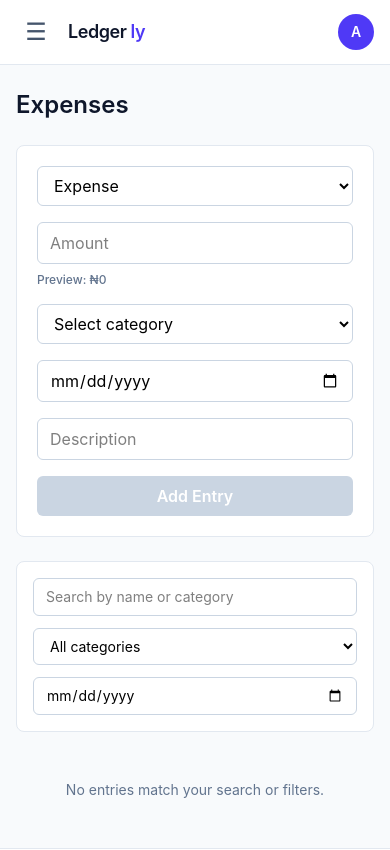
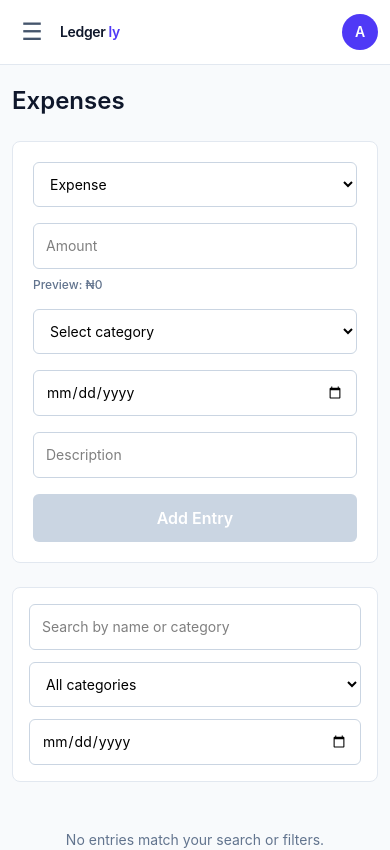
Before and after one commit to Abdulrahmanvisit/SME-Expense-Tracker-project, a React (Vite) app: page /expenses in a window 390 px wide. Shown: the top 850 px of the page. Built offline with nearby package versions, Linux system fonts and the light colour scheme.

Commit message:
Responsive layout fixes

```diff
--- a/src/components/layout/Navbar.jsx
+++ b/src/components/layout/Navbar.jsx
@@ -15,20 +15,20 @@ function Navbar({ isSidebarOpen, onToggleSidebar }) {
 
   return (
     <header className="sticky top-0 z-40 border-b border-slate-200 bg-white">
-      <div className="flex h-16 items-center justify-between px-4 md:px-8">
-        <div className="flex items-center gap-3">
+      <div className="flex h-16 items-center justify-between gap-3 px-3 sm:px-4 md:px-8">
+        <div className="flex min-w-0 items-center gap-2 sm:gap-3">
           <button
             type="button"
             onClick={onToggleSidebar}
             aria-expanded={isSidebarOpen}
             aria-controls="app-sidebar"
             aria-label={isSidebarOpen ? 'Close menu' : 'Open menu'}
-            className="inline-flex h-10 w-10 items-center justify-center rounded-md text-slate-600 hover:bg-slate-100 focus:outline-none focus-visible:ring-2 focus-visible:ring-indigo-500 md:hidden"
+            className="inline-flex h-10 w-10 shrink-0 items-center justify-center rounded-md text-slate-600 hover:bg-slate-100 focus:outline-none focus-visible:ring-2 focus-visible:ring-indigo-500 md:hidden"
           >
             <span className="text-2xl leading-none">{isSidebarOpen ? '✕' : '☰'}</span>
           </button>
 
-          <span className="text-lg font-semibold tracking-tight text-slate-900">
+          <span className="truncate text-sm font-semibold tracking-tight text-slate-900 sm:text-lg">
             Ledger <span className="text-indigo-600">ly</span>
           </span>
         </div>
@@ -36,7 +36,7 @@ function Navbar({ isSidebarOpen, onToggleSidebar }) {
         <div
           role="img"
           aria-label={`Profile avatar for ${profile.businessName}`}
-          className={`flex h-9 w-9 items-center justify-center rounded-full text-sm font-semibold ${accentStyles[profile.accentColor] || accentStyles.indigo}`}
+          className={`flex h-9 w-9 shrink-0 items-center justify-center rounded-full text-sm font-semibold ${accentStyles[profile.accentColor] || accentStyles.indigo}`}
         >
           {initials}
         </div>
--- a/src/components/layout/Sidebar.jsx
+++ b/src/components/layout/Sidebar.jsx
@@ -13,11 +13,11 @@ function Sidebar({ isOpen, onNavigate }) {
     <aside
       id="app-sidebar"
       aria-label="Primary"
-      className={`fixed inset-y-0 left-0 z-40 w-64 transform border-r border-slate-200 bg-white pt-16 transition-transform duration-200 ease-in-out
+      className={`fixed inset-y-0 left-0 z-40 w-64 max-w-full transform border-r border-slate-200 bg-white pt-16 transition-transform duration-200 ease-in-out
         md:sticky md:top-16 md:z-0 md:h-[calc(100vh-4rem)] md:translate-x-0 md:pt-0
         ${isOpen ? 'translate-x-0' : '-translate-x-full'}`}
     >
-      <nav className="flex h-full flex-col gap-1 p-4">
+      <nav className="flex h-full min-h-0 flex-col gap-1 overflow-y-auto p-4">
         {links.map((link) => (
           <NavLink
             key={link.to}
--- a/src/layouts/MainLayout.jsx
+++ b/src/layouts/MainLayout.jsx
@@ -10,13 +10,13 @@ function MainLayout() {
   const closeSidebar = () => setIsSidebarOpen(false)
 
   return (
-    <div className="flex min-h-screen flex-col bg-slate-50">
+    <div className="flex min-h-screen flex-col overflow-x-hidden bg-slate-50">
       <Navbar
         isSidebarOpen={isSidebarOpen}
         onToggleSidebar={() => setIsSidebarOpen((prev) => !prev)}
       />
 
-      <div className="flex flex-1">
+      <div className="flex flex-1 min-w-0">
         <Sidebar isOpen={isSidebarOpen} onNavigate={closeSidebar} />
 
         {isSidebarOpen && (
@@ -28,7 +28,7 @@ function MainLayout() {
           />
         )}
 
-        <main className="min-w-0 flex-1 px-4 py-6 md:px-8 md:py-8">
+        <main className="min-w-0 flex-1 px-3 py-5 sm:px-4 sm:py-6 md:px-8 md:py-8">
           <Outlet />
         </main>
       </div>
--- a/src/pages/Expenses.jsx
+++ b/src/pages/Expenses.jsx
@@ -137,8 +137,8 @@ function Expenses() {
     <section className="space-y-6">
       <h1 className="text-2xl font-semibold text-slate-900">Expenses</h1>
 
-      <form onSubmit={handleSubmit} className="grid gap-4 rounded-lg border border-slate-200 bg-white p-5 sm:grid-cols-2">
-        <select name="type" value={form.type} onChange={handleChange} className="rounded-md border border-slate-300 px-3 py-2 focus:outline-none focus:ring-2 focus:ring-indigo-500">
+      <form onSubmit={handleSubmit} className="grid w-full gap-4 rounded-lg border border-slate-200 bg-white p-5 sm:grid-cols-2">
+        <select name="type" value={form.type} onChange={handleChange} className="min-w-0 rounded-md border border-slate-300 px-3 py-3 text-sm focus:outline-none focus:ring-2 focus:ring-indigo-500">
           <option value="expense">Expense</option>
           <option value="income">Income</option>
         </select>
@@ -153,12 +153,12 @@ function Expenses() {
             onChange={handleChange}
             placeholder="Amount"
             aria-label="Expense amount"
-            className="w-full rounded-md border border-slate-300 px-3 py-2 focus:outline-none focus:ring-2 focus:ring-indigo-500"
+            className="w-full min-w-0 rounded-md border border-slate-300 px-3 py-3 text-sm focus:outline-none focus:ring-2 focus:ring-indigo-500"
           />
           <p className="mt-2 text-xs font-medium text-slate-500">Preview: {amountPreview}</p>
         </div>
 
-        <select name="categoryId" value={form.categoryId} onChange={handleChange} className="rounded-md border border-slate-300 px-3 py-2 focus:outline-none focus:ring-2 focus:ring-indigo-500">
+        <select name="categoryId" value={form.categoryId} onChange={handleChange} className="min-w-0 rounded-md border border-slate-300 px-3 py-3 text-sm focus:outline-none focus:ring-2 focus:ring-indigo-500">
           <option value="">Select category</option>
           {categories.map((c) => (
             <option key={c.id} value={c.id}>{c.label}</option>
@@ -172,7 +172,7 @@ function Expenses() {
             value={form.date}
             onChange={handleChange}
             aria-label="Expense date"
-            className="w-full rounded-md border border-slate-300 px-3 py-2 focus:outline-none focus:ring-2 focus:ring-indigo-500"
+            className="w-full min-w-0 rounded-md border border-slate-300 px-3 py-3 text-sm focus:outline-none focus:ring-2 focus:ring-indigo-500"
           />
           {dateError ? <p className="mt-2 text-xs font-medium text-red-600">{dateError}</p> : null}
         </div>
@@ -184,34 +184,34 @@ function Expenses() {
           onChange={handleChange}
           placeholder="Description"
           aria-label="Expense description"
-          className="rounded-md border border-slate-300 px-3 py-2 focus:outline-none focus:ring-2 focus:ring-indigo-500 sm:col-span-2"
+          className="min-w-0 rounded-md border border-slate-300 px-3 py-3 text-sm focus:outline-none focus:ring-2 focus:ring-indigo-500 sm:col-span-2"
         />
 
         <button
           type="submit"
           disabled={isSubmitDisabled}
-          className="sm:col-span-2 rounded-md bg-indigo-600 px-4 py-2 font-semibold text-white hover:bg-indigo-700 disabled:cursor-not-allowed disabled:bg-slate-300"
+          className="sm:col-span-2 rounded-md bg-indigo-600 px-4 py-3 font-semibold text-white hover:bg-indigo-700 disabled:cursor-not-allowed disabled:bg-slate-300"
         >
           {editingId ? 'Update Entry' : 'Add Entry'}
         </button>
       </form>
 
-      <div className="grid gap-3 rounded-lg border border-slate-200 bg-white p-4 sm:grid-cols-4">
+      <div className="grid w-full gap-3 rounded-lg border border-slate-200 bg-white p-4 sm:grid-cols-4">
         <input
           type="text"
           value={searchTerm}
           onChange={(event) => setSearchTerm(event.target.value)}
           placeholder="Search by name or category"
           aria-label="Search expenses"
-          className="rounded-md border border-slate-300 px-3 py-2 text-sm focus:outline-none focus:ring-2 focus:ring-indigo-500 sm:col-span-2"
+          className="min-w-0 rounded-md border border-slate-300 px-3 py-3 text-sm focus:outline-none focus:ring-2 focus:ring-indigo-500 sm:col-span-2"
         />
-        <select value={filterCategory} onChange={(event) => setFilterCategory(event.target.value)} className="rounded-md border border-slate-300 px-3 py-2 text-sm focus:outline-none focus:ring-2 focus:ring-indigo-500">
+        <select value={filterCategory} onChange={(event) => setFilterCategory(event.target.value)} className="min-w-0 rounded-md border border-slate-300 px-3 py-3 text-sm focus:outline-none focus:ring-2 focus:ring-indigo-500">
           <option value="">All categories</option>
           {categories.map((c) => (
             <option key={c.id} value={c.id}>{c.label}</option>
           ))}
         </select>
-        <input type="date" value={filterDate} onChange={(event) => setFilterDate(event.target.value)} className="rounded-md border border-slate-300 px-3 py-2 text-sm focus:outline-none focus:ring-2 focus:ring-indigo-500" />
+        <input type="date" value={filterDate} onChange={(event) => setFilterDate(event.target.value)} className="min-w-0 rounded-md border border-slate-300 px-3 py-3 text-sm focus:outline-none focus:ring-2 focus:ring-indigo-500" />
         {(searchTerm || filterCategory || filterDate) && (
           <button type="button" onClick={clearFilters} className="sm:col-span-4 text-left text-sm text-indigo-600 hover:underline">
             Clear filters
@@ -224,16 +224,18 @@ function Expenses() {
           <p className="py-6 text-center text-sm text-slate-500">No entries match your search or filters.</p>
         )}
         {filteredExpenses.map((exp) => (
-          <li key={exp.id} className="flex items-center justify-between rounded-md border border-slate-200 bg-white px-4 py-3 text-sm">
-            <span className={exp.type === 'income' ? 'text-emerald-600' : 'text-slate-700'}>
+          <li key={String(exp.id)} className="flex w-full flex-wrap items-center justify-between gap-3 rounded-md border border-slate-200 bg-white px-4 py-3 text-sm">
+            <span className={`order-2 w-full text-slate-600 ${exp.type === 'income' ? 'text-emerald-600' : 'text-slate-700'} sm:order-1 sm:w-auto`}>
               {exp.type === 'income' ? '+' : '-'}{formatCurrency(exp.amount)}
             </span>
-            <span className="text-slate-600">{safeText(exp.description) || 'No description'}</span>
-            <span className="text-slate-500">{getCategoryLabel(exp.categoryId)} · {formatDate(exp.date)}</span>
-            <span className="flex gap-2">
+            <div className="min-w-0 flex-1 sm:order-2">
+              <p className="truncate text-sm font-medium text-slate-900">{safeText(exp.description) || 'No description'}</p>
+              <p className="mt-1 text-xs text-slate-500">{getCategoryLabel(exp.categoryId)} · {formatDate(exp.date)}</p>
+            </div>
+            <div className="order-3 flex gap-2">
               <button type="button" onClick={() => startEdit(exp)} className="text-indigo-600 hover:underline">Edit</button>
               <button type="button" onClick={() => deleteExpense(exp.id)} className="text-red-600 hover:underline">Delete</button>
-            </span>
+            </div>
           </li>
         ))}
       </ul>
```
